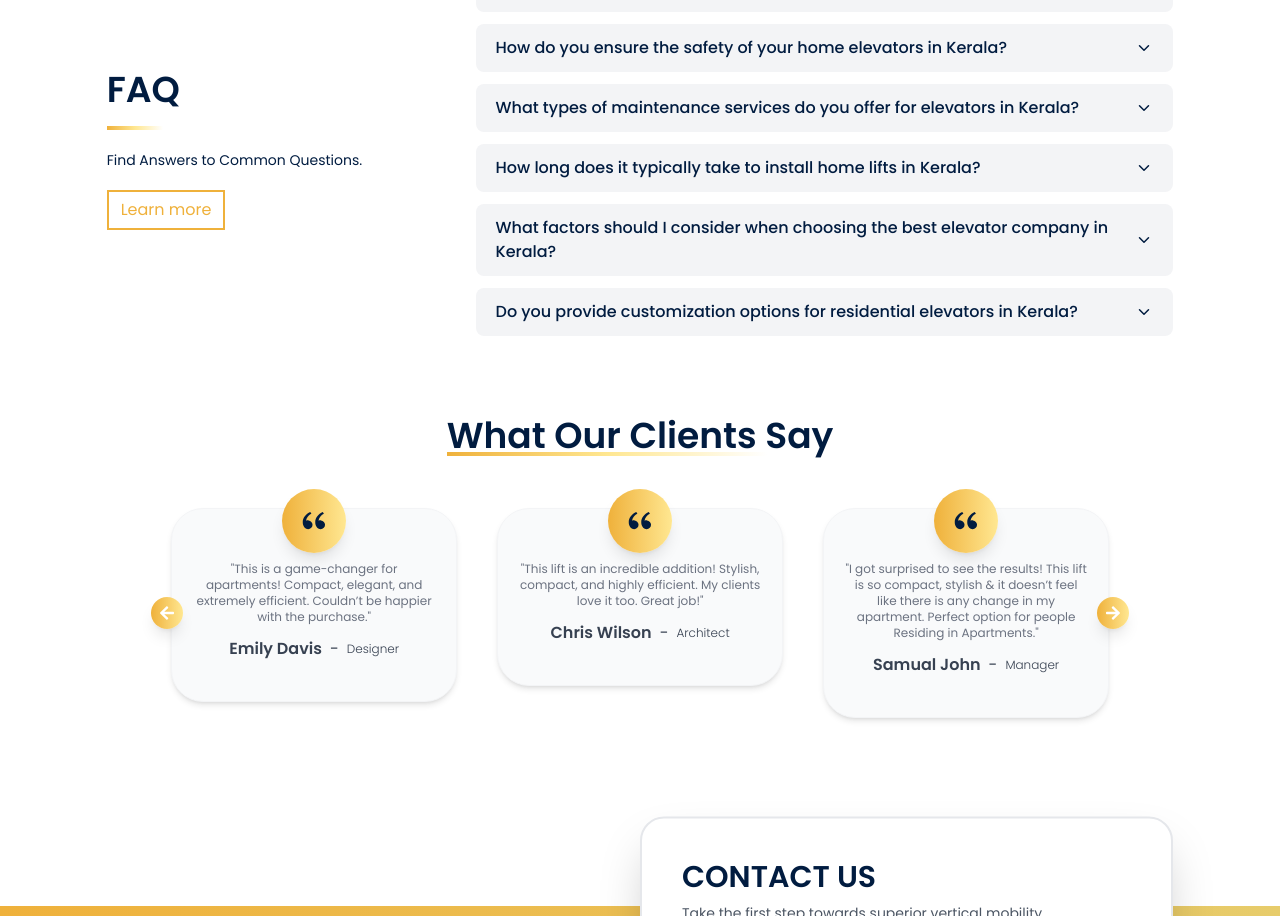
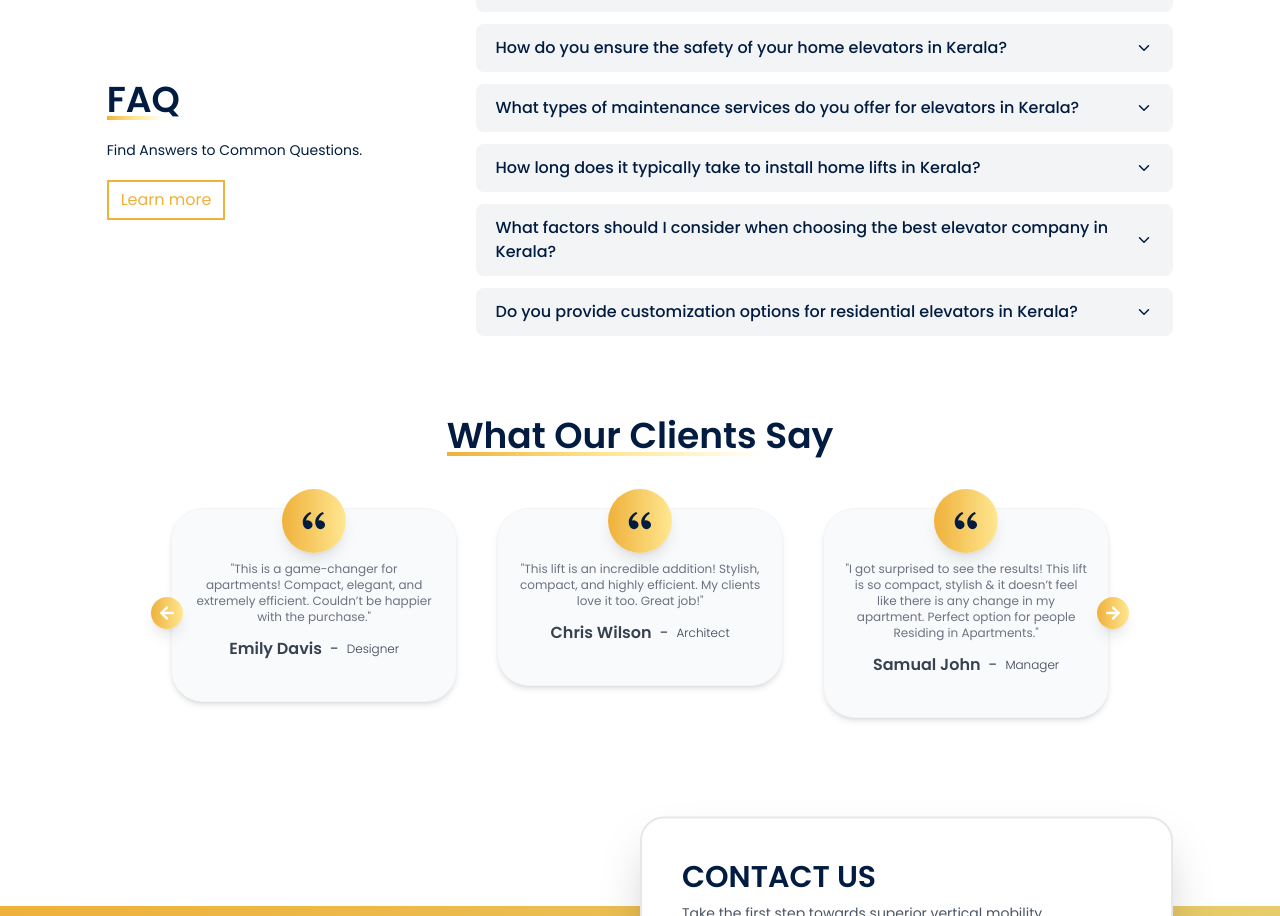
Before and after one commit to rashid-090/aaron-website, a React (Vite) app: page / in a window 1280 px wide. Shown: the part 3730-4646 px from the top of the page. Built offline with nearby package versions, Linux system fonts and the light colour scheme.

Commit message:
ui changes

```diff
--- a/src/components/EnquiryForm.jsx
+++ b/src/components/EnquiryForm.jsx
@@ -6,7 +6,7 @@ const EnquiryForm = () => {
     const [value, setValue] = useState()
   return (
     <>
-      <form className="flex flex-col gap-3 w-full xl:w-[65%] caret-mainbtn rounded-3xl shadow-2xl overflow-hidden bg-[#fff] backdrop-blur-md p-5 py-10   border-white/30">
+      <form className="flex flex-col gap-3 w-[95%] xl:w-[65%] caret-mainbtn rounded-3xl shadow-2xl overflow-hidden bg-[#fff] backdrop-blur-md p-5 py-10   border-white/30">
         <div className="w-full">
           <input
             className="w-full p-2 xl:py-2.5 border-b focus:border-mainbtn rounded-sm"
--- a/src/components/Faq.jsx
+++ b/src/components/Faq.jsx
@@ -43,7 +43,7 @@ const FAQAccordion = () => {
                 <h2 className="text-3xl xl:text-4xl font-semibold capitalize">
                 FAQ
                 </h2>
-                <div className="h-1 w-14 -mt-1 bg-gradient-to-r from-mainbtn via-mainbtnhrv to-white"></div>
+                <div className="h-1 w-14 -mt-6 bg-gradient-to-r from-mainbtn via-mainbtnhrv to-white"></div>
                 <p className="text-sm">Find Answers to Common Questions.</p>
                 <button className="border-2 border-mainbtn w-fit px-3 h-10 text-mainbtn hover:bg-mainbtn hover:text-white duration-150">
               Learn more
--- a/src/pages/Home.jsx
+++ b/src/pages/Home.jsx
@@ -32,7 +32,7 @@ const Home = () => {
             <h1 className="text-3xl sm:text-4xl xl:text-5xl font-semibold  bg-gradient-to-r from-mainbtn via-mainbtnhrv to-white bg-clip-text text-transparent">
             Premium Elevators in Kerala | Aaron Elevators
             </h1>
-            <p className="text-sm text-justify tracking-tight">
+            <p className="text-sm text-justify tracking-tighter md:tracking-tight w-[95%] mx-auto md:w-full">
             Transform your vertical mobility experience with Aaron Elevators, Kerala's leading elevator solution provider. As trusted elevator manufacturers in Kerala, we bring 16+ years of excellence in delivering cutting-edge elevation solutions. Our comprehensive range of elevators in Kerala combines innovation, safety, and reliability, making us the best elevator company in Kerala for all your vertical transportation needs.
             </p>
           </div>
```
